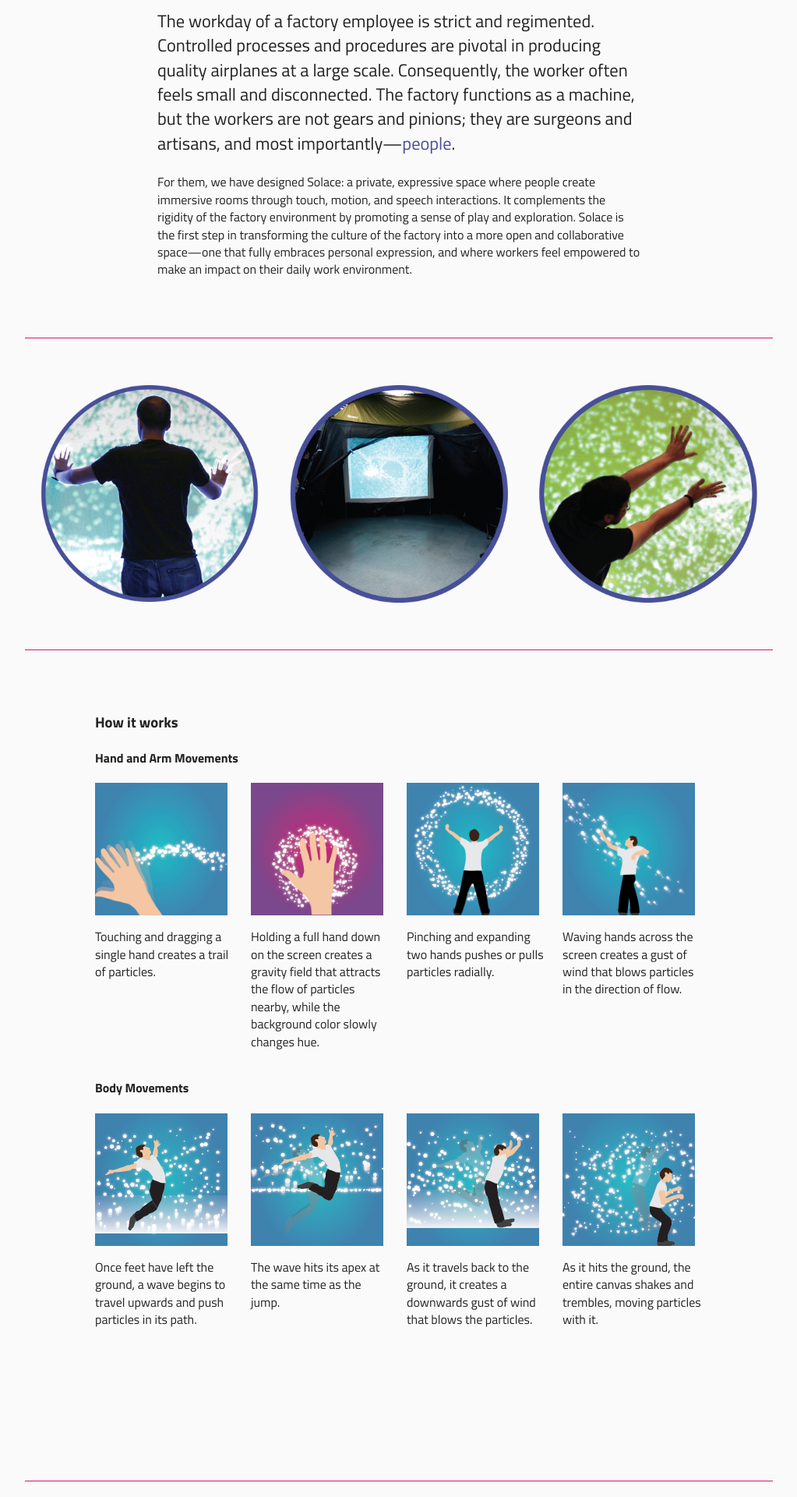
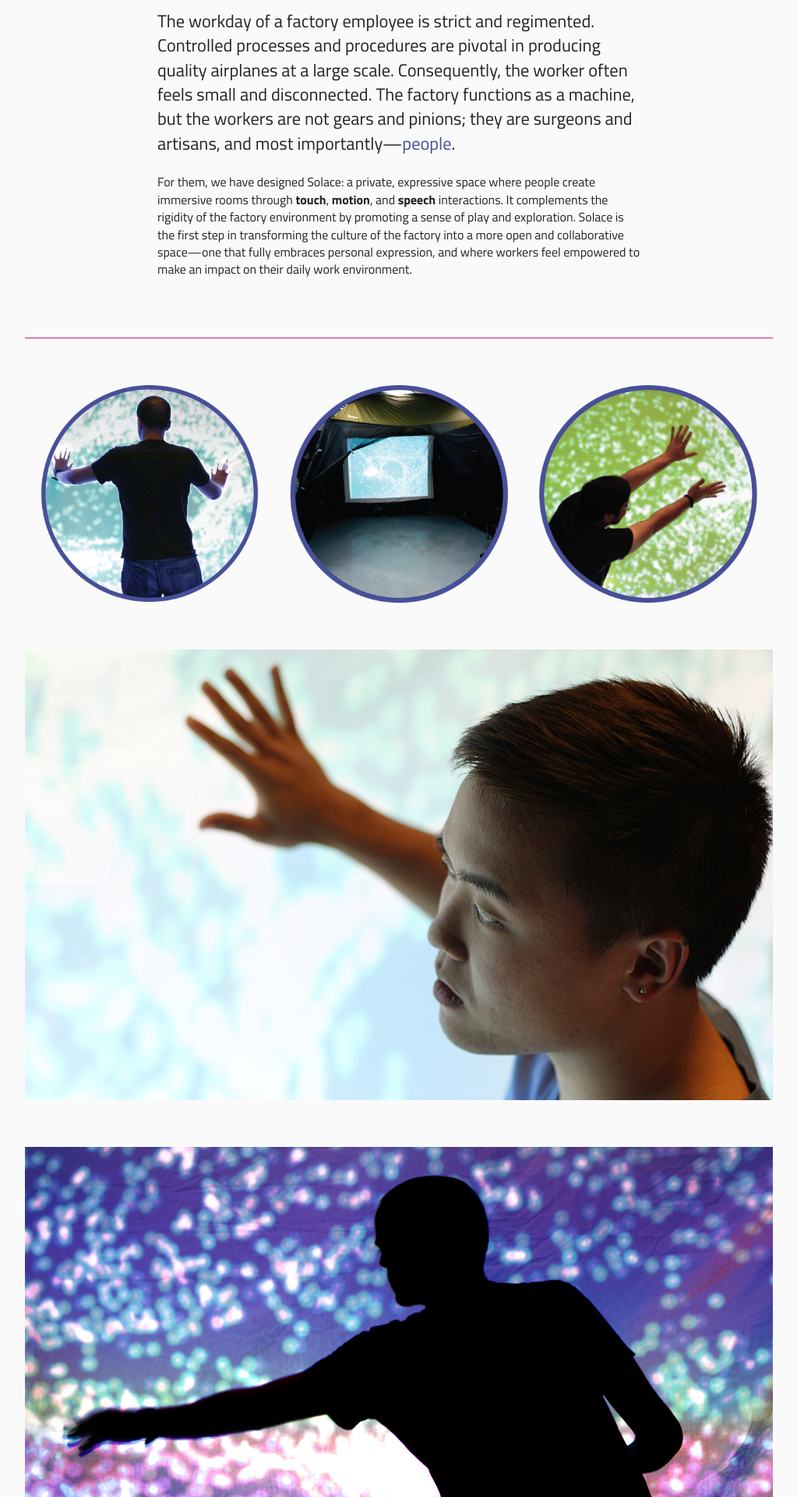
Before and after one commit to jblock/zephyrdotcom, a Jekyll site: the page built from prototype/index.html, in a window 1280 px wide. Shown: the part 452-2372 px from the top of the page at 78% size, without its empty margins (128-1151 px from the left). Built offline with Jekyll 4.4.1, drawn with Linux system fonts in a browser that asks for light colours; some of the changed text lies outside the part shown.

Commit message:
lots of new images for the prototyping page

```diff
--- a/css/main.css
+++ b/css/main.css
@@ -204,6 +204,14 @@
     text-align: center;
 }
 
+.proto-photo-full-size {
+    margin-top: 60px;
+}
+
+.proto-photo-full-size img {
+    text-align: center;
+}
+
 .prototype-photo {
     width: 280px;
     height: auto;
@@ -213,6 +221,8 @@
 .feature-photo {
     width: 170px;
     height: auto;
+    box-sizing: border-box;
+    border: 4px solid #474e97;
 }
 
 footer  {
--- a/prototype/index.html
+++ b/prototype/index.html
@@ -11,13 +11,19 @@
 		<div class="grid_8 prefix_2 suffix_2">
 			<h3>What is Solace?</h3>
 			<p class="big-paragraph">The workday of a factory employee is strict and regimented. Controlled processes and procedures are pivotal in producing quality airplanes at a large scale. Consequently, the worker often feels small and disconnected. The factory functions as a machine, but the workers are not gears and pinions; they are surgeons and artisans, and most importantly—<span class="emphasis">people</span>. </p>
-			<p>For them, we have designed Solace: a private, expressive space where people create immersive rooms through touch, motion, and speech interactions. It complements the rigidity of the factory environment by promoting a sense of play and exploration. Solace is the first step in transforming the culture of the factory into a more open and collaborative space—one that fully embraces personal expression, and where workers feel empowered to make an impact on their daily work environment. </p>
+			<p>For them, we have designed Solace: a private, expressive space where people create immersive rooms through <strong>touch</strong>, <strong>motion</strong>, and <strong>speech</strong> interactions. It complements the rigidity of the factory environment by promoting a sense of play and exploration. Solace is the first step in transforming the culture of the factory into a more open and collaborative space—one that fully embraces personal expression, and where workers feel empowered to make an impact on their daily work environment. </p>
 		</div>
 	</div>
 	<div class="separator">
 		<div class="proto-photo-container container_12 grid_4"><img class="prototype-photo" src="../images/tent-2.png"></div>
 		<div class="proto-photo-container container_12 grid_4"><img class="prototype-photo" src="../images/tent.png"></div>
 		<div class="proto-photo-container container_12 grid_4"><img class="prototype-photo" src="../images/tent-3.png"></div>
+		<div class="proto-photo-full-size alpha omega grid_12">
+			<img src="../images/tent-4.jpg" />
+		</div>
+		<div class="proto-photo-full-size alpha omega grid_12">
+			<img src="../images/tent-5.jpg" />
+		</div>
 	</div>
 	<div class="separator prefix_1 grid_10 suffix_1">
 		<div class="grid_10 alpha omega">
@@ -49,7 +55,7 @@
 		</div>
 		<div class="grid_2_5">
 			<img class="feature-photo" src="../images/jumping-2.png">
-			<p>The wave hits its apex at the same time as the jump.</p>
+			<p>The wave hits its apex at the same time as the jumper reaches their peak.</p>
 		</div>
 		<div class="grid_2_5">
 			<img class="feature-photo" src="../images/jumping-3.png">
@@ -60,4 +66,31 @@
 			<p>As it hits the ground, the entire canvas shakes and trembles, moving particles with it.</p>
 		</div>
 	</div>
+	<div class="separator">
+		<div class="grid_8 omega alpha prefix_2">
+			<h3>Concept Imagery</h3>
+			<p>In exploring all of the possibilites of Solace, we created conceptual imagery and videos to illustrate the immersive environment we wanted to convey.</p>
+		</div>
+		<div class="proto-photo-full-size alpha omega grid_12">
+			<img src="../images/big-concept-image.jpg" />
+		</div>
+		<div class="proto-photo-full-size grid_6">
+			<img src="../images/concept-3.jpg" />
+		</div>
+		<div class="proto-photo-full-size grid_6">
+			<img src="../images/concept-4.jpg" />
+		</div>
+		<div class="proto-photo-full-size  grid_3">
+			<img src="../images/zoetrope-a.jpg" />
+		</div>
+		<div class="proto-photo-full-size  grid_3">
+			<img src="../images/zoetrope-b.jpg" />
+		</div>
+		<div class="proto-photo-full-size  grid_3">
+			<img src="../images/zoetrope-c.jpg" />
+		</div>
+		<div class="proto-photo-full-size  grid_3">
+			<img src="../images/zoetrope-d.jpg" />
+		</div>
+	</div>
 </div>
```
Also changed, not shown: images/big-concept-image.jpg (added), images/concept-3.jpg (added), images/concept-4.jpg (added), images/tent-4.jpg (added), images/tent-5.jpg (added), images/zoetrope-a.jpg (added), images/zoetrope-b.jpg (added), images/zoetrope-c.jpg (added), images/zoetrope-d.jpg (added).
